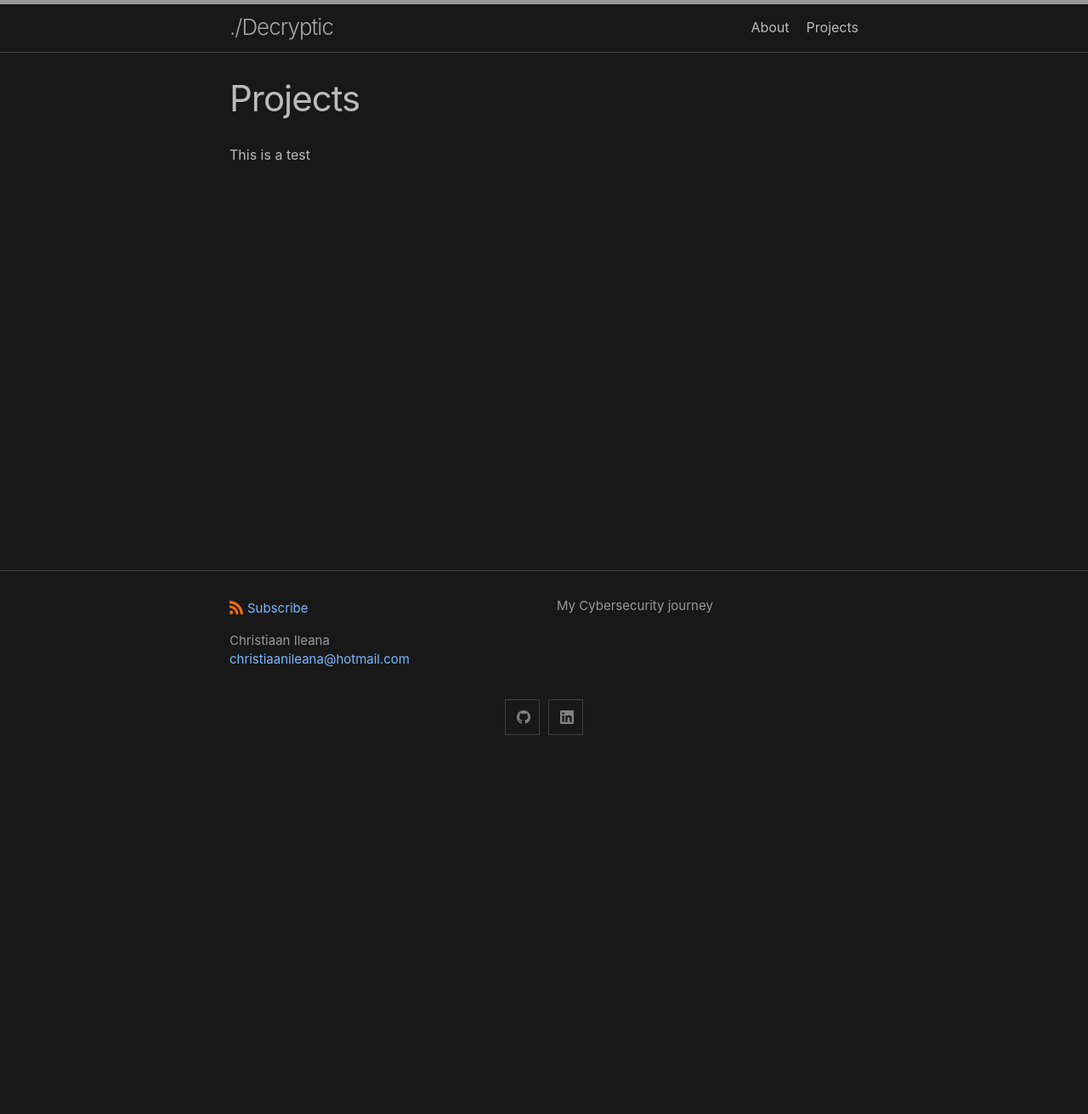
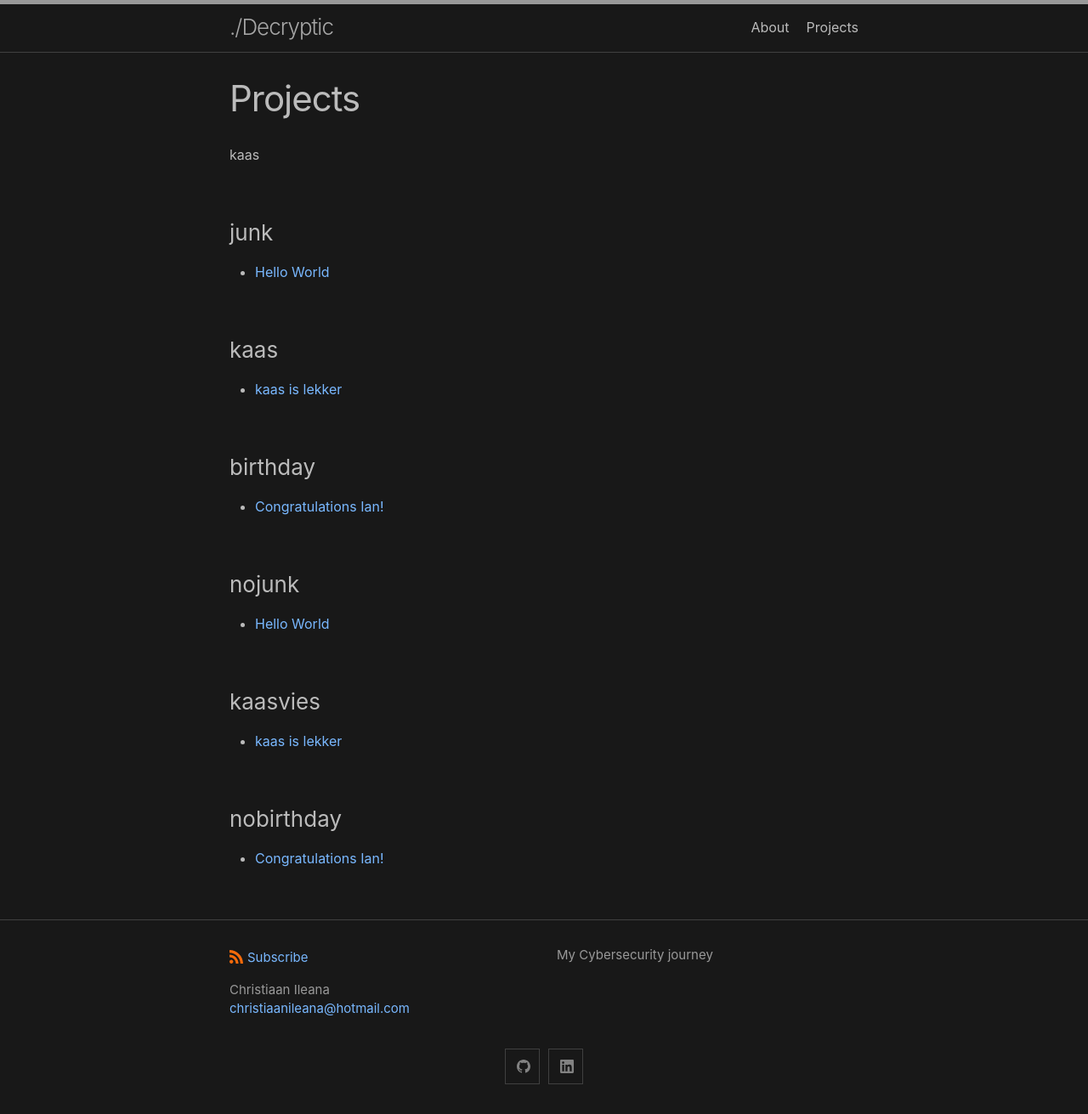
Before and after one commit to sudo-decryptic/sudo-decryptic.github.io, a Jekyll site: the page built from projects.md, in a window 1280 px wide. Shown: the whole page at 85% size. Built offline with Jekyll 4.4.1, drawn with Linux system fonts in a browser that asks for light colours; before the commit the page ends 900 px from its top, so only the background shows below that.

Commit message:
birthday puzzle ian

```diff
--- a/_posts/2016-05-20-this-post-demonstrates-post-content-styles.md
+++ b/_posts/2016-05-20-this-post-demonstrates-post-content-styles.md
@@ -1,7 +1,8 @@
 ---
 layout: post
 title: "Hello World"
-categories: junk
+tag: junk
+category: nojunk
 #meta: "Springfield"
 ---
 
--- /dev/null
+++ b/_posts/2020-01-05-kaas-is-lekker.md
@@ -0,0 +1,9 @@
+---
+layout: post
+title: "kaas is lekker"
+tag: kaas
+category: kaasvies
+#meta: "Springfield"
+---
+
+of nee, toch niet
--- a/projects.md
+++ b/projects.md
@@ -4,4 +4,22 @@ title: Projects
 permalink: /projects/
 ---
 
-This is a test
+kaas
+
+{% for tag in site.tags %}
+  <h3>{{ tag[0] }}</h3>
+  <ul>
+    {% for post in tag[1] %}
+      <li><a href="{{ post.url }}">{{ post.title }}</a></li>
+    {% endfor %}
+  </ul>
+{% endfor %}
+
+{% for tag in site.categories %}
+  <h3>{{ tag[0] }}</h3>
+  <ul>
+    {% for post in tag[1] %}
+      <li><a href="{{ post.url }}">{{ post.title }}</a></li>
+    {% endfor %}
+  </ul>
+{% endfor %}
```
Also changed, not shown: _posts/2020-01-08-congratulations.md (added, +18 -0 lines), about.md (+1 -0 lines), assets/tenor.gif (added).
